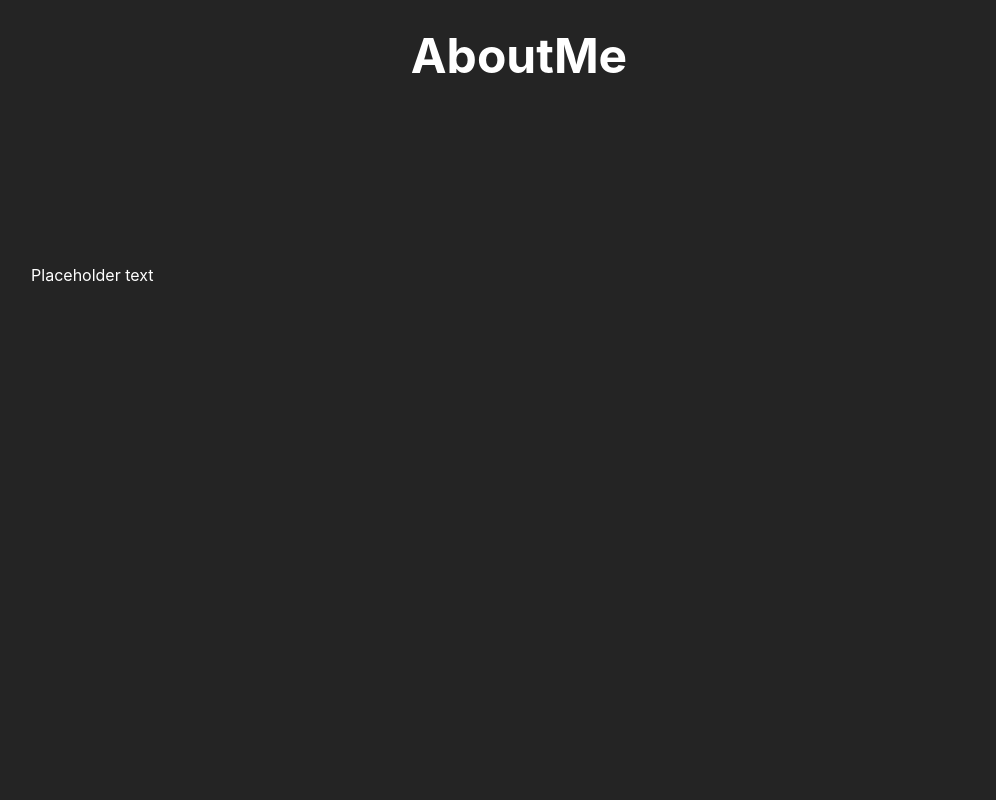
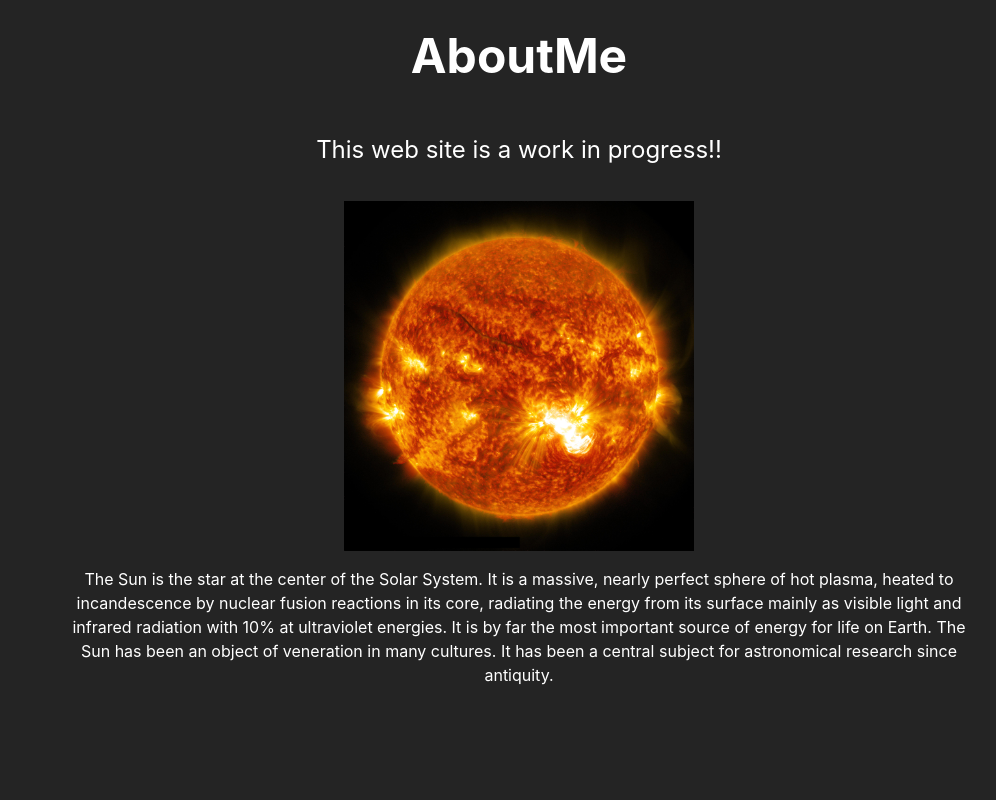
Before and after one commit to MaloSunce/ReactDemo, a React (Vite) app in the folder ReactDemo/: page / in a window 1280 px wide. Shown: the part 820-1620 px from the top of the page, without its empty margins (121-1117 px from the left). Built offline with nearby package versions, Linux system fonts and the light colour scheme.

Commit message:
add: some placeholder content

```diff
--- a/ReactDemo/src/content/AboutMe.css
+++ b/ReactDemo/src/content/AboutMe.css
@@ -1,13 +1,40 @@
 .AboutMe {
     display: grid;
     grid-template-areas:
-        "Title Title Title"
-        "Subtitles Subtitles Subtitles"
-        "SkillList SkillList SkillList";
-    grid-template-columns: repeat(3, 1fr);
-    grid-template-rows: 1fr 1fr 1fr;
-    justify-content: center;
+        "Title"
+        "Disclaimer"
+        "Image"
+        "Descripition";
+    grid-template-rows: 0.2fr 0.3fr 1fr 1fr;
+    justify-items: center;
     text-align: center;
     height: 100vh;
     scroll-snap-align: start;
+    margin: auto;
 }
+
+.Disclaimer {
+    margin: 0;
+    grid-area: Disclaimer;
+    font-size: 1.5em;
+}
+
+.AboutMe .Title {
+    grid-area: Title;
+}
+
+.Image {
+    grid-area: Image;
+}
+
+.AboutMe img {
+    max-width: 100%;
+    height: 350px;
+    width: auto;
+    justify-content: start;
+}
+
+.AboutMe .Description {
+    grid-area: Descripition;
+    width: 70%;
+}
--- a/ReactDemo/src/content/AboutMe.jsx
+++ b/ReactDemo/src/content/AboutMe.jsx
@@ -1,9 +1,19 @@
 import './AboutMe.css'
+import Me from '../assets/me.jpg'
 function AboutMe() {
     return(
         <div className="AboutMe" id="AboutMe">
             <h2 className="Title">AboutMe</h2>
-            <p>Placeholder text</p>
+            <p className="Disclaimer">This web site is a work in progress!!</p>
+            <img className="Image" src={Me} alt="Photo of me"></img>
+            <p className="Description">
+                The Sun is the star at the center of the Solar System. It is a massive,
+                nearly perfect sphere of hot plasma, heated to incandescence by nuclear
+                fusion reactions in its core, radiating the energy from its surface mainly
+                as visible light and infrared radiation with 10% at ultraviolet energies.
+                It is by far the most important source of energy for life on Earth. The Sun
+                has been an object of veneration in many cultures. It has been a central
+                subject for astronomical research since antiquity.</p>
         </div>
     );
 }
--- a/ReactDemo/src/content/Projects.css
+++ b/ReactDemo/src/content/Projects.css
@@ -1,10 +1,10 @@
 .Projects {
     height: 100vh;
-    scroll-snap-align: start;
     justify-content: center;
     text-align: center;
+    width: 75%;
     margin: auto;
-    width: 75%;
+    scroll-snap-align: start;
 }
 
 img {
@@ -26,11 +26,10 @@ img {
     margin: 0 10px;
 }
 
-.CardContent {
+.CardInfo {
     display: flex;
     flex-direction: column;
     justify-items: center;
     gap: 4%;
     padding: 4%;
-
 }
--- a/ReactDemo/src/content/Projects.jsx
+++ b/ReactDemo/src/content/Projects.jsx
@@ -44,15 +44,14 @@ function Projects() {
 
     return (
         <div className="Projects" id="Projects">
-            <div className="mt-20">
-                <h2 className="Title">Projects</h2>
-                <Slider {...settings}>
+            <h2>Projects</h2>
+            <Slider {...settings} className="Slider">
                 {cardItems.map((d) => (
                     <div className="Card">
                         <div>
                             <img src={SunLogo} alt="Placeholder image"></img>
                         </div>
-                            <div className="CardContent">
+                        <div className="CardInfo">
                             <h3>{d.title}</h3>
                             <p>{d.description}</p>
                             <button>Read more</button>
@@ -61,7 +60,6 @@ function Projects() {
                 ))}
             </Slider>
         </div>
-        </div>
     );
 }
 
```
Also changed, not shown: ReactDemo/src/assets/me.jpg (added). Lines whose indentation alone changed are shown as unchanged.
